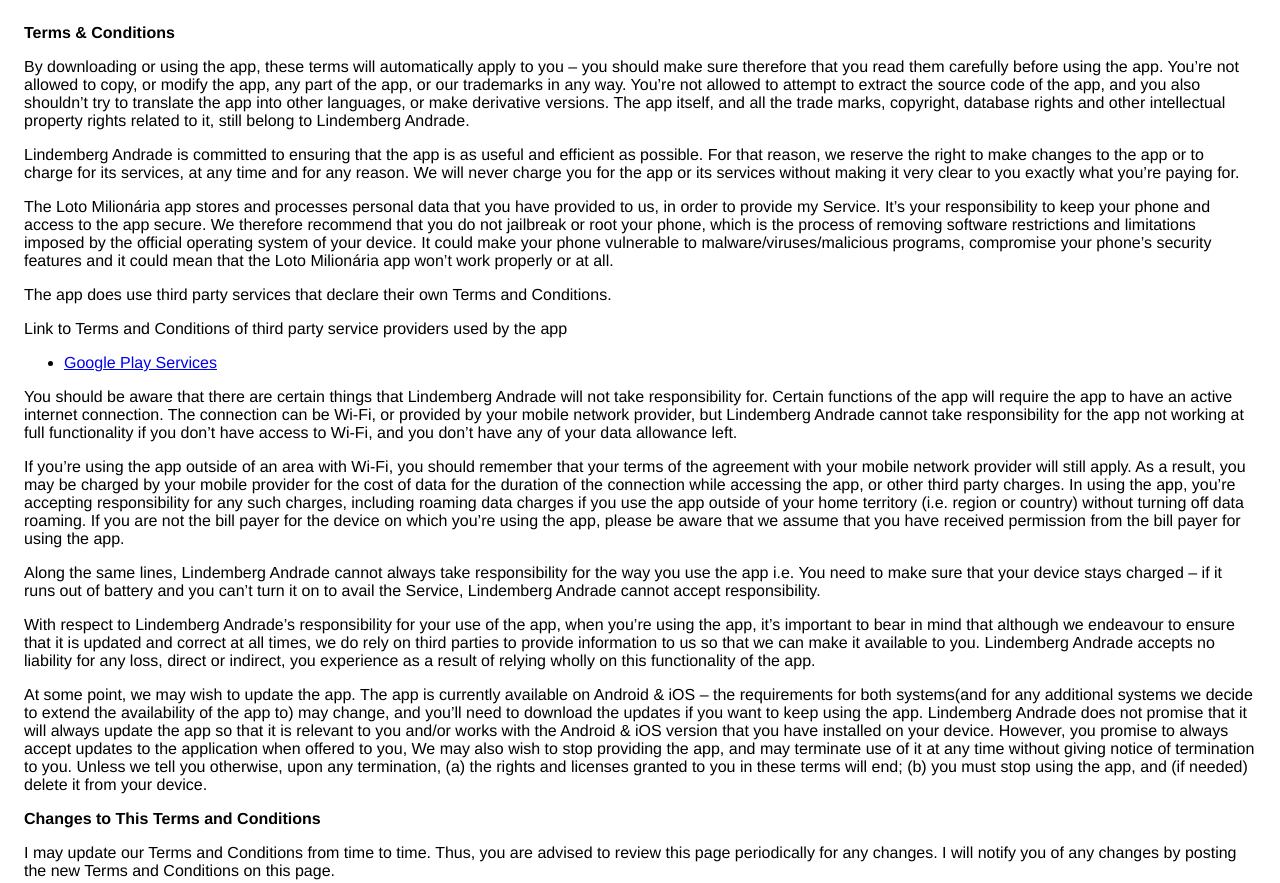
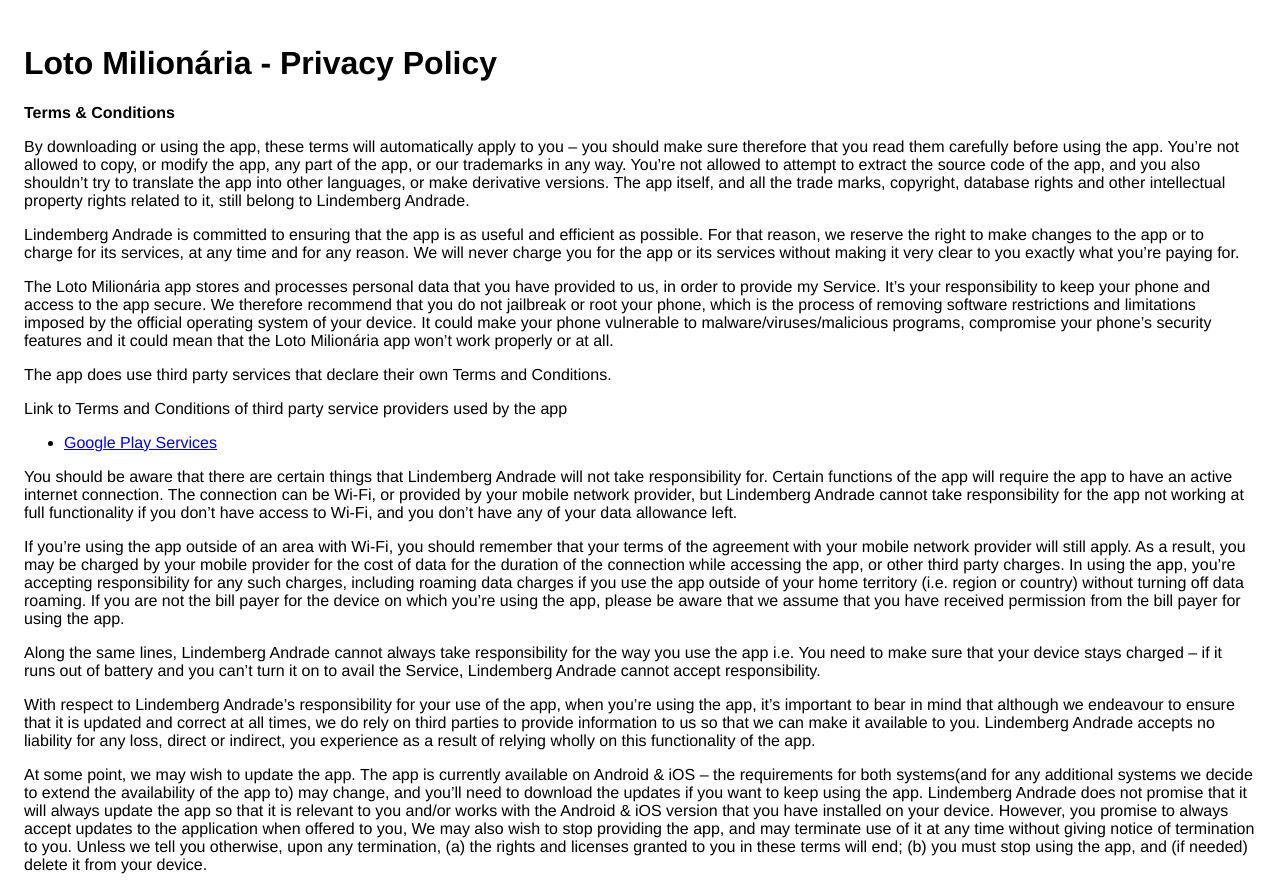
Before and after one commit to lindembergandrade/lindembergandrade.github.io, a plain HTML site: page lotomilionaria-app-privacy-policy.html in a window 1280 px wide. Shown: the top 883 px of the page. Drawn offline with Linux system fonts and the light colour scheme.

Commit message:
adding title

```diff
--- a/lotomilionaria-app-privacy-policy.html
+++ b/lotomilionaria-app-privacy-policy.html
@@ -7,6 +7,7 @@
       <style> body { font-family: 'Helvetica Neue', Helvetica, Arial, sans-serif; padding:1em; } </style>
     </head>
     <body>
+		<h1>Loto Milionária - Privacy Policy</h1>
     <strong>Terms &amp; Conditions</strong> <p>
                   By downloading or using the app, these terms will
                   automatically apply to you – you should make sure therefore
```
